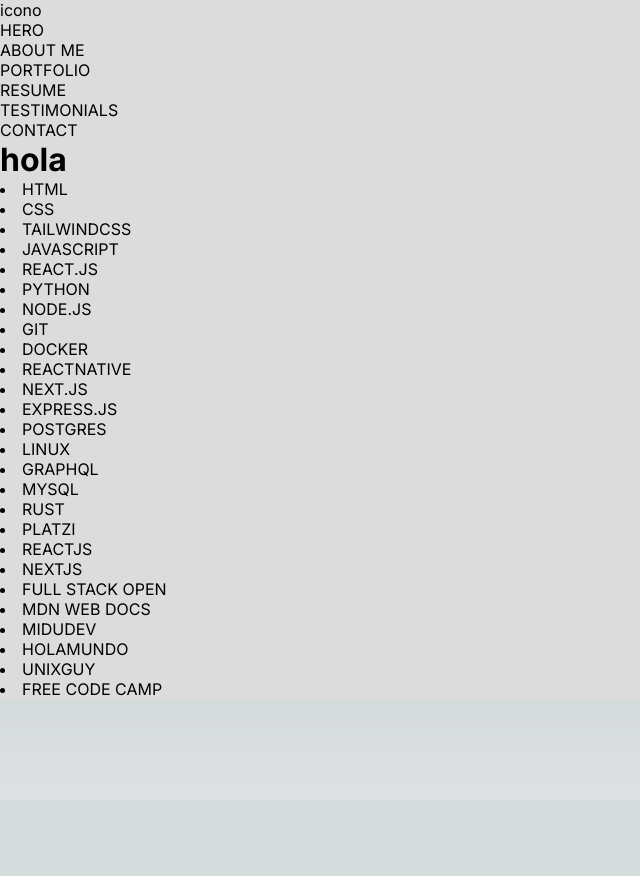
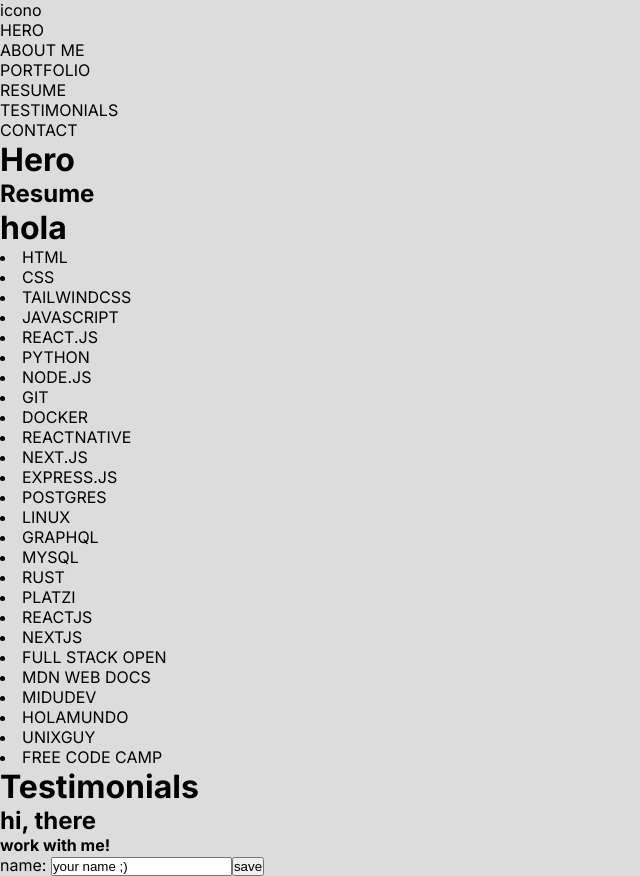
Before and after one commit to abudsistem/portfolio, a Next.js app: page / in a window 1280 px wide. Shown: the whole page, without its empty margins (0-640 px from the left). Before the commit the page ends 800 px from the top, so only its background shows below. Built offline with nearby package versions, Linux system fonts and the light colour scheme.

Commit message:
agregando las ultimas partes faltantes

```diff
--- a/app/hero/page.js
+++ b/app/hero/page.js
@@ -1,7 +1,7 @@
-export default function AboutMe() {
+export default function Hero() {
     return(
         <h1>
-            hola
+            Hero
         </h1>
 
     )
--- a/app/page.js
+++ b/app/page.js
@@ -1,13 +1,21 @@
-import Image from 'next/image'
 import styles from './page.module.css'
 import AboutMe from './about/page'
 import Navbar from './components/layout/navbar/page'
+import Testimonials from './testimonials/page'
+import Resume from './resume/page'
+import Hero from './hero/page'
+import Contact from './contact/page'
 
 export default function Home() {
   return (
     <main className={`${styles.background}`}>
       <Navbar />
+      <Hero />
+      <Resume/>
       <AboutMe />
+      <Testimonials />
+      <Contact/>
+
     </main>
   )
 }
--- a/app/resume/page.js
+++ b/app/resume/page.js
@@ -1,8 +1,8 @@
-export default function AboutMe() {
+export default function Resume() {
     return(
-        <h1>
-            hola
-        </h1>
+        <h2>
+            Resume
+        </h2>
 
     )
 }
--- a/app/testimonials/page.js
+++ b/app/testimonials/page.js
@@ -1,7 +1,7 @@
-export default function AboutMe() {
+export default function Testimonials() {
     return(
         <h1>
-            hola
+            Testimonials
         </h1>
 
     )
```
Also changed, not shown: app/footer/page.js (+4 -4 lines).
